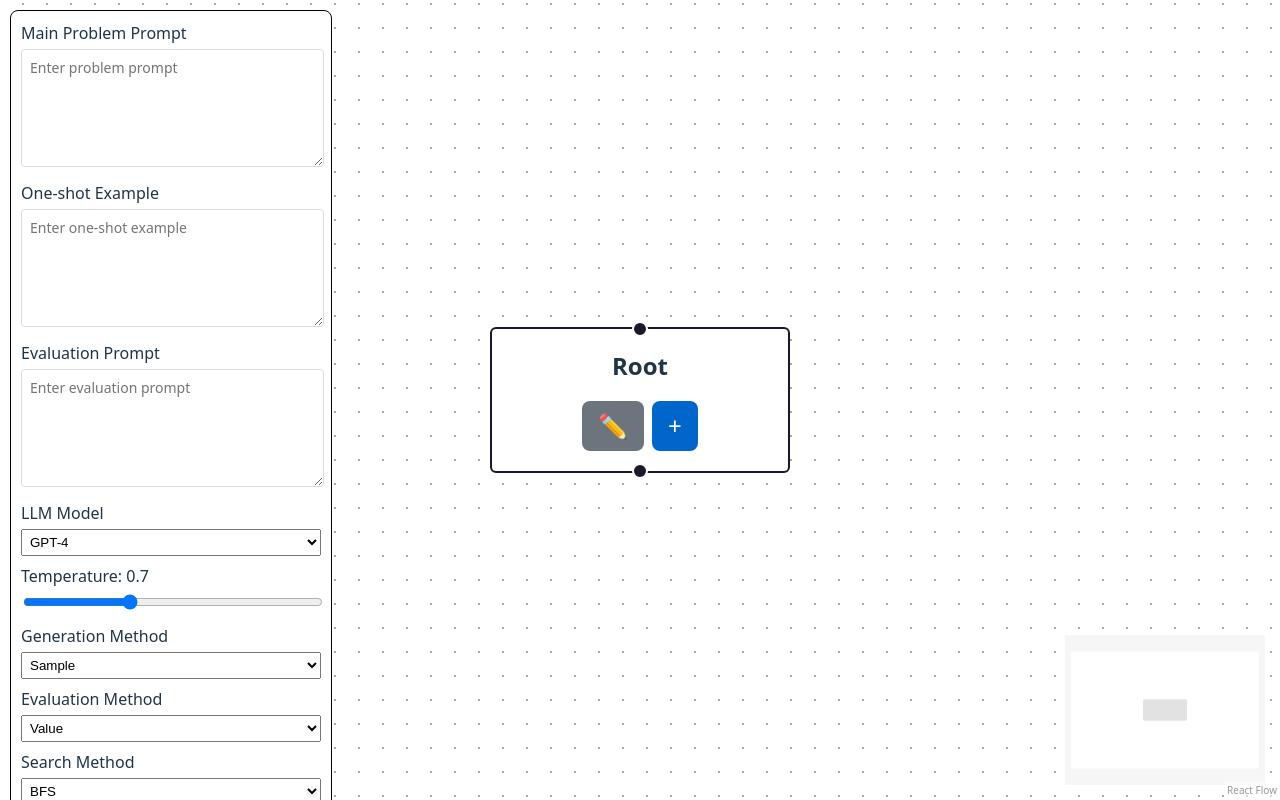
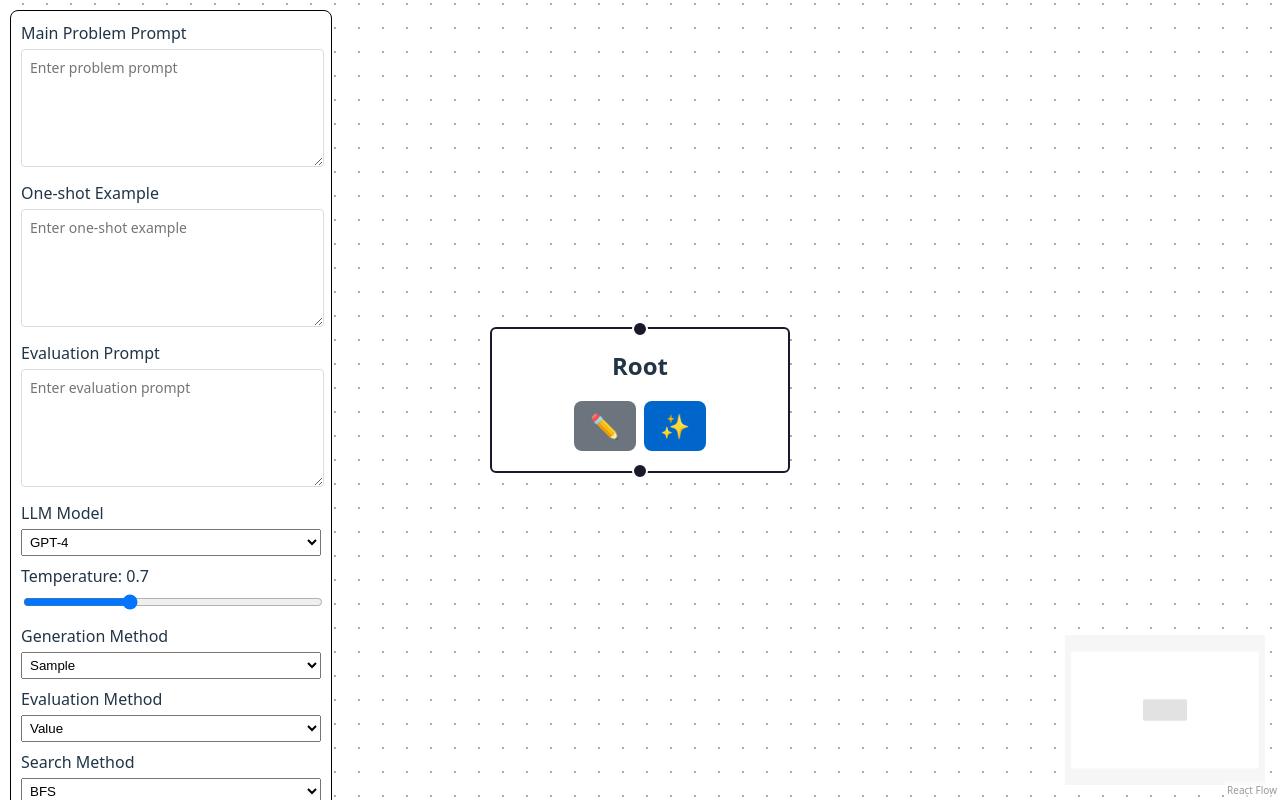
Before and after one commit to ajs808/ToTUI, a React (Vite) app in the folder frontend/: page / in a window 1280 px wide. Shown: the top 800 px of the page. Built offline with nearby package versions, Linux system fonts and the light colour scheme.

Commit message:
add sparkle button

```diff
--- a/frontend/src/App.jsx
+++ b/frontend/src/App.jsx
@@ -394,7 +394,7 @@ export default function App() {
                       fontSize: '12px'
                     }}
                   >
-                    +
+                    ✨️
                   </button>
                 </div>
                 {editingNodeId === n.id && (
```
